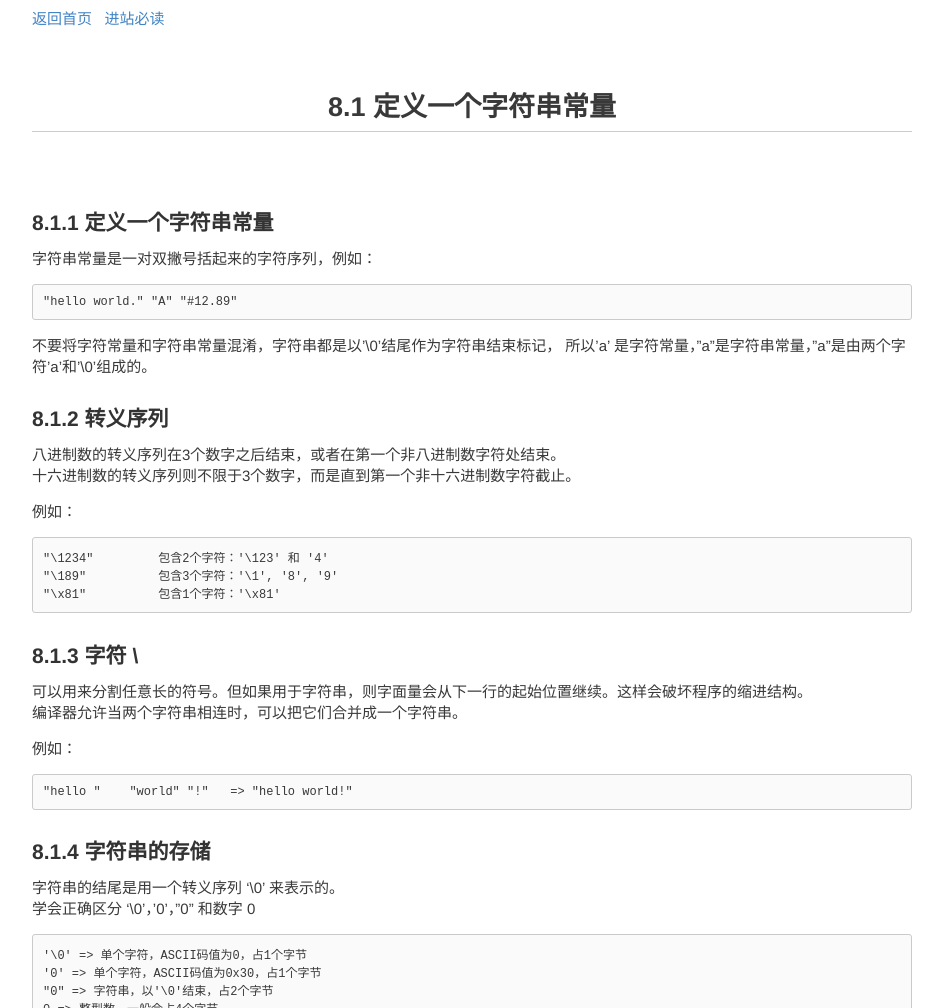
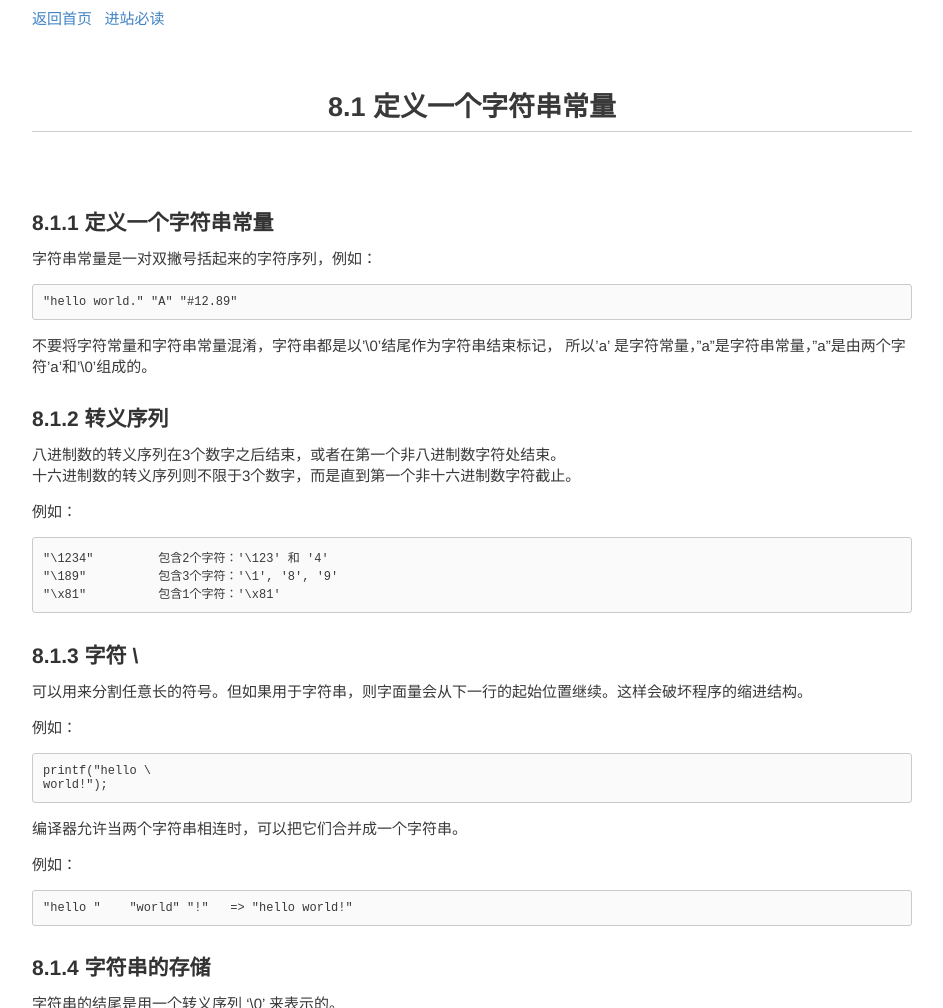
Before and after one commit to akaedu/akaedu.github.com, a Jekyll site: the page built from post/08/8.1.md, in a window 1280 px wide. Shown: the top 1008 px of the page, without its empty margins (168-1111 px from the left). Built offline with Jekyll 4.4.1, drawn with Linux system fonts in a browser that asks for light colours; Markdown is read by kramdown in place of the engine named in the settings; comment, search, counter and statistics services are not loaded; grey boxes are pictures that could not be loaded.

Commit message:
Update post/08/8.1.md

```diff
--- a/post/08/8.1.md
+++ b/post/08/8.1.md
@@ -22,7 +22,13 @@ title: 8.1 定义一个字符串常量
 	"\x81"		包含1个字符：'\x81'
 
 ###8.1.3 字符 \
-可以用来分割任意长的符号。但如果用于字符串，则字面量会从下一行的起始位置继续。这样会破坏程序的缩进结构。<br>
+可以用来分割任意长的符号。但如果用于字符串，则字面量会从下一行的起始位置继续。这样会破坏程序的缩进结构。
+
+例如：
+
+	printf("hello \
+	world!");
+
 编译器允许当两个字符串相连时，可以把它们合并成一个字符串。
 
 例如：
```
